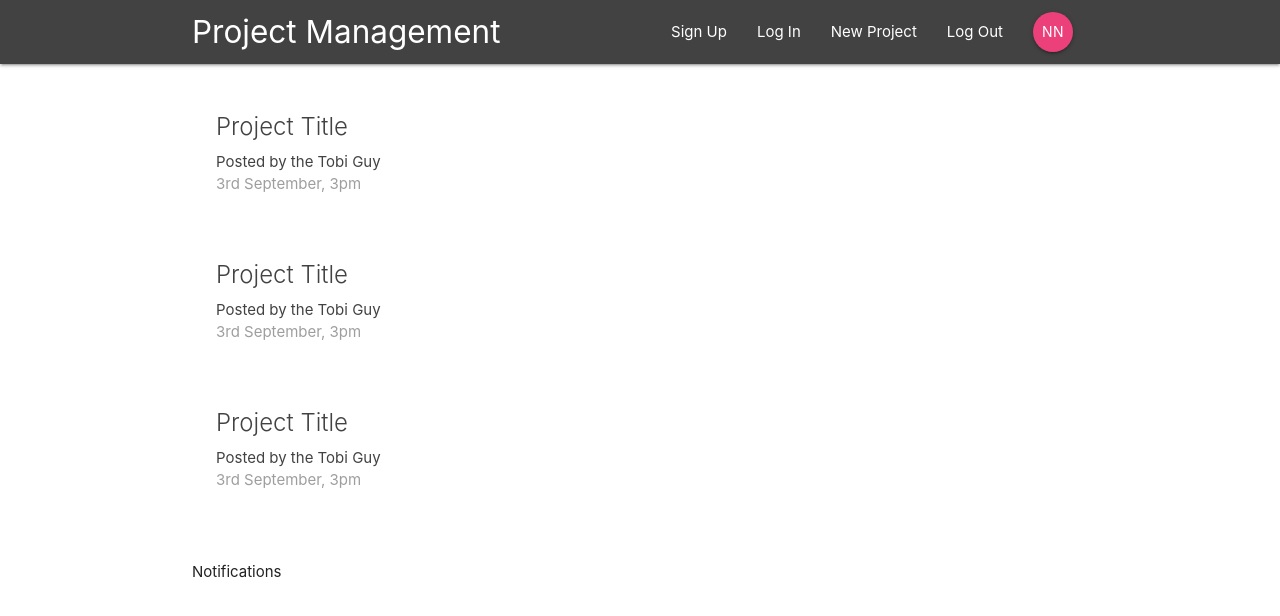
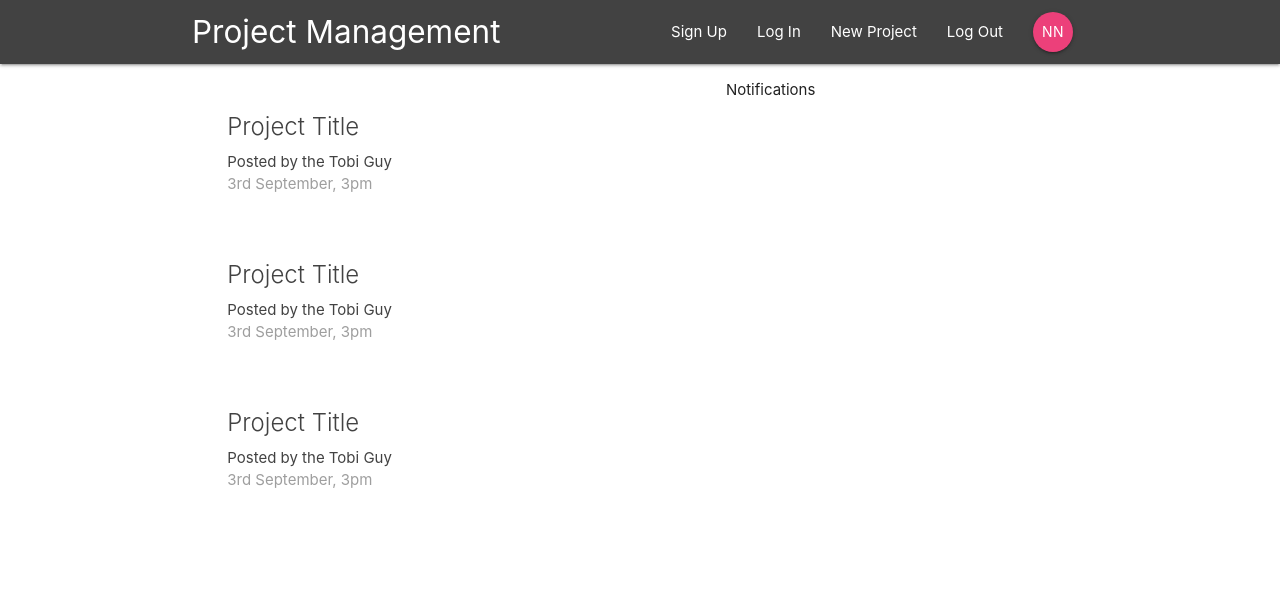
Before and after one commit to TobiOladoja/react-projectmanagement, a React (Create React App) app: page / in a window 1280 px wide. Shown: the top 616 px of the page. Built offline with nearby package versions, Linux system fonts and the light colour scheme.

Commit message:
Nested ProjectSummary in ProjectList, to make code more efficient so can get the block of code through just calling ProjectSummary

```diff
--- a/src/components/dashboard/Dashboard.js
+++ b/src/components/dashboard/Dashboard.js
@@ -7,10 +7,12 @@
     return (
       <div className='dashboard container'>
         <div className='row'>
-          <div className='col s12 m6'></div>
-          <ProjectList />
-          <div className='col s12 m5 offset-m1'></div>
-          <Notifications />
+          <div className='col s12 m6'>
+            <ProjectList />
+          </div>
+          <div className='col s12 m5 offset-m1'>
+            <Notifications />
+          </div>
         </div>
       </div>
     );
--- a/src/components/projects/ProjectList.js
+++ b/src/components/projects/ProjectList.js
@@ -1,29 +1,12 @@
 import React from 'react';
+import ProjectSummary from './ProjectSummary';
 
 const ProjectList = () => {
   return (
     <div className='project-list section'>
-      <div className='card z-depth-0 project-summary'>
-        <div className='card-content grey-text text-darken-3'>
-          <span className='card-title'>Project Title</span>
-          <p>Posted by the Tobi Guy</p>
-          <p className='grey-text'>3rd September, 3pm</p>
-        </div>
-      </div>
-      <div className='card z-depth-0 project-summary'>
-        <div className='card-content grey-text text-darken-3'>
-          <span className='card-title'>Project Title</span>
-          <p>Posted by the Tobi Guy</p>
-          <p className='grey-text'>3rd September, 3pm</p>
-        </div>
-      </div>
-      <div className='card z-depth-0 project-summary'>
-        <div className='card-content grey-text text-darken-3'>
-          <span className='card-title'>Project Title</span>
-          <p>Posted by the Tobi Guy</p>
-          <p className='grey-text'>3rd September, 3pm</p>
-        </div>
-      </div>
+      <ProjectSummary />
+      <ProjectSummary />
+      <ProjectSummary />
     </div>
   );
 };
--- a/src/components/projects/ProjectSummary.js
+++ b/src/components/projects/ProjectSummary.js
@@ -0,0 +1,15 @@
+import React from 'react';
+
+const ProjectSummary = () => {
+  return (
+    <div className='card z-depth-0 project-summary'>
+      <div className='card-content grey-text text-darken-3'>
+        <span className='card-title'>Project Title</span>
+        <p>Posted by the Tobi Guy</p>
+        <p className='grey-text'>3rd September, 3pm</p>
+      </div>
+    </div>
+  );
+};
+
+export default ProjectSummary;
```
